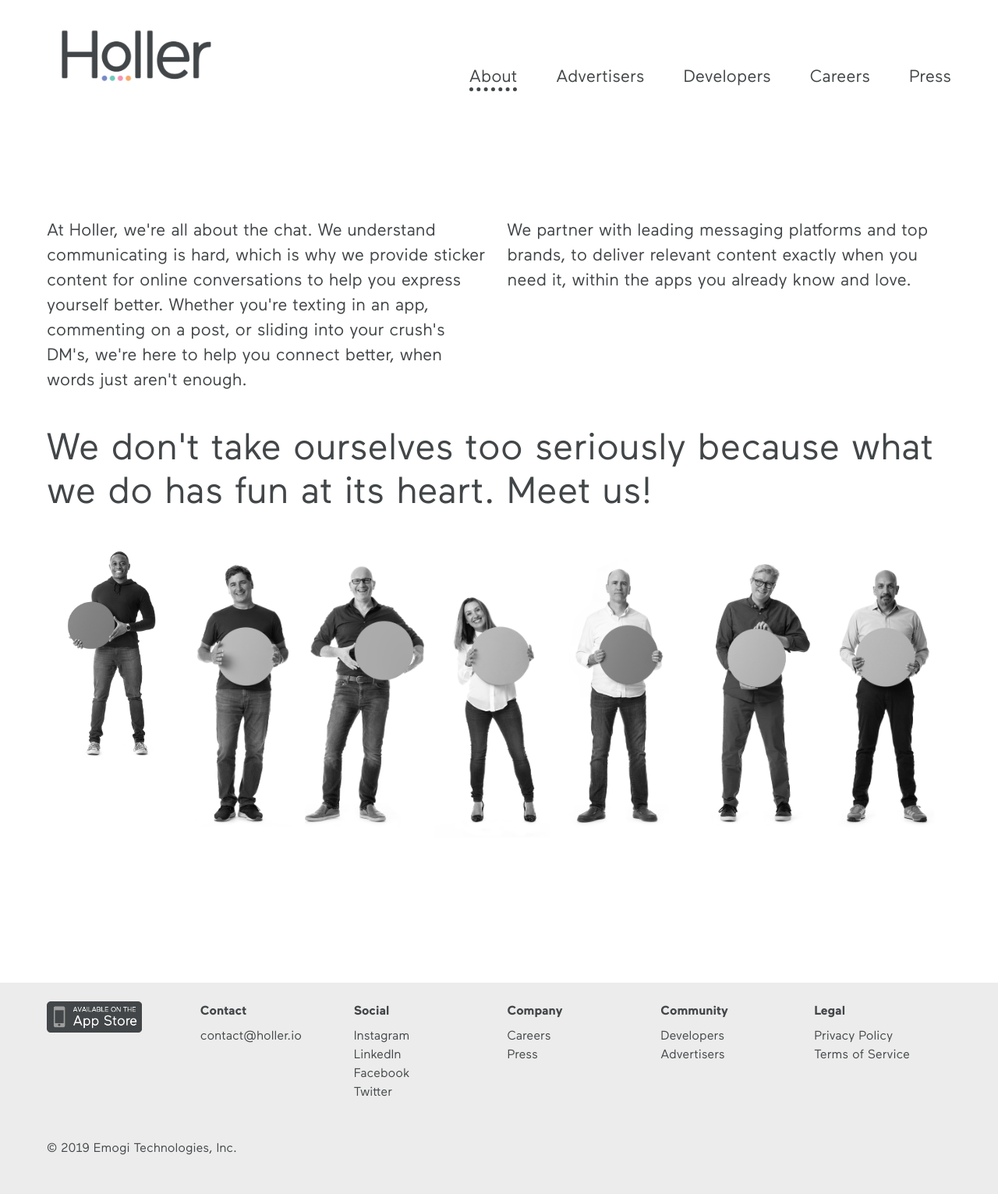
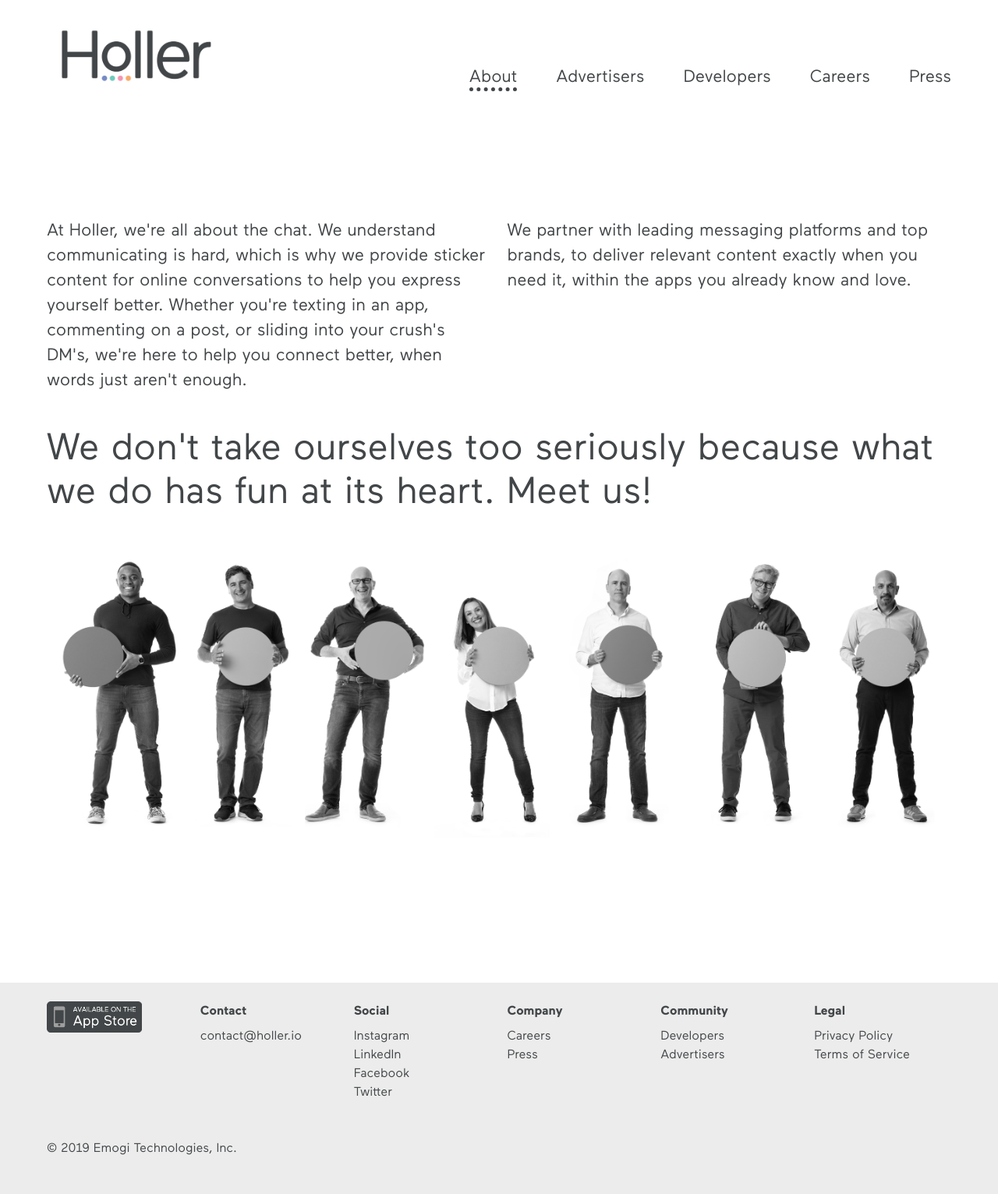
Before and after one commit to taliacotton/holler, a Jekyll site: the page built from about.html, in a window 1280 px wide. Shown: the whole page at 78% size. Built offline with Jekyll 4.4.1, drawn with Linux system fonts in a browser that asks for light colours; nearby versions of some CDN libraries.

Commit message:
Updated '_data/team.yml' via CloudCannon

```diff
--- a/_data/team.yml
+++ b/_data/team.yml
@@ -1,6 +1,6 @@
 - name: Travis Montaque
   title: Founder & CEO
-  image: /assets/img/Travis4.jpg
+  image: /assets/img/Travis_new.jpg
   modal:
     image: /assets/img/Travis_Module.png
     bio: >-
```
